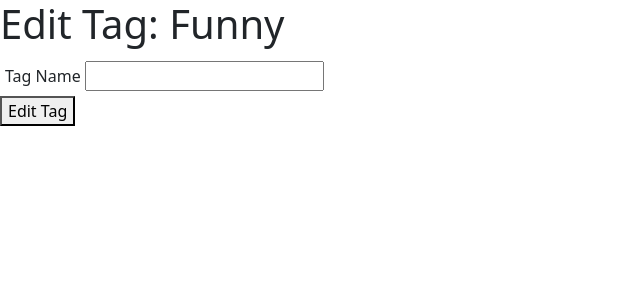
After one commit to gah1289/sql-alchemy-blogly, a Flask app: page /edit-tag/1 in a window 1280 px wide. The commit adds this page. Shown: the top 300 px of the page, without its empty margins (0-640 px from the left). Run offline with Flask 2, Linux system fonts and the light colour scheme; data comes from the database, SQL or seed files in the repository.

Commit message:
part 3, changed html form names

```diff
--- a/app.py
+++ b/app.py
@@ -1,7 +1,7 @@
 """Blogly application."""
 
 from flask import Flask, render_template, request, redirect
-from models import db, connect_db, User, Post
+from models import db, connect_db, User, Post, Tag, PostTag
 from flask_sqlalchemy import SQLAlchemy
 from seed import add_seed_data
 # from flask_debugtoolbar import DebugToolbarExtension
@@ -22,15 +22,16 @@ add_seed_data()
 def show_users():
 
     users = User.query.all()
-    return render_template("users.html", users = users)
+    tags=Tag.query.all()
+    return render_template("home.html", users = users, tags=tags)
 
-@app.route("/add")
+@app.route("/add-user")
 def show_add_user_form():
     '''Show form to add a user'''
     users = User.query.all()
     return render_template("add-user.html")
 
-@app.route("/add", methods = ["POST"])
+@app.route("/add-user", methods = ["POST"])
 def add_user():
     '''Show form to add a user'''
     first_name=request.form['first-name']
@@ -85,14 +86,16 @@ def edit_user(user_id):
 @app.route("/add-post/<user_id>")
 def add_post_form(user_id):
     user = User.query.get_or_404(user_id)
-    # posts=Post.query.filter_by(user_id=user_id)
-    return render_template('new-post.html', user=user)
+    tags=Tag.query.all()
+    return render_template('add-post.html', user=user, tags=tags)
 
 @app.route("/add-post/<user_id>", methods=["POST"])
 def add_post(user_id):
     post_title=request.form['post-title']
     post_content = request.form.get('post-content')
-    new_post = Post(user_id=user_id, post_title=post_title, post_content=post_content)
+    tag_ids=[int(num) for num in request.form.getlist('tags')]
+    tags=Tag.query.filter(Tag.id.in_(tag_ids)).all()
+    new_post = Post(user_id=user_id, post_title=post_title, post_content=post_content, tags=tags)
     db.session.add(new_post)
     db.session.commit()
     return redirect(f'/details/{user_id}')
@@ -108,8 +111,6 @@ def post_action(user_id, post_id):
     '''Edit or delete'''
     post=Post.query.filter_by(user_id=user_id).filter_by(id=post_id).one()
     action= request.form.get('post-action')
-    print('**********')
-    print(post.post_title)
     print(action)
     print(post.user_id)
     if action =='Cancel':
@@ -125,7 +126,8 @@ def post_action(user_id, post_id):
 def edit_post_form(user_id, post_id):
     '''show edit post form'''
     post=Post.query.filter_by(user_id=user_id).filter_by(id=post_id).one()
-    return render_template('edit-post.html', post=post)
+    tags=Tag.query.all()
+    return render_template('edit-post.html', post=post, tags=tags)
 
 @app.route('/edit-post/<user_id>-<post_id>', methods=["POST"])
 def edit_post(user_id, post_id):
@@ -134,9 +136,51 @@ def edit_post(user_id, post_id):
 
     post.post_title=request.form.get('new-post-title')
     post.post_content = request.form.get('new-post-content')
-    print('*****************')
-    print(post.post_title)
-    print(post.post_content)
+    tag_ids=[int(num) for num in request.form.getlist('tags')]
+    post.tags=Tag.query.filter(Tag.id.in_(tag_ids)).all()
     db.session.add(post)
     db.session.commit()
     return redirect(f'/details/{user_id}')
+
+@app.route('/add-tag')
+def show_add_tag_form():
+    '''show list of tags'''
+    tags=Tag.query.all()
+    return render_template('add-tag.html', tags=tags)
+
+@app.route('/add-tag', methods=["POST"])
+def add_tag():
+    '''add tag to tag list'''
+    tag_name = request.form.get('tag-name')
+    new_tag = Tag(name=tag_name)
+    db.session.add(new_tag)
+    db.session.commit()
+    return redirect(f'/')
+
+@app.route('/show-tag/<tag_id>')
+def show_tag(tag_id):
+    '''show tag page'''
+    tag=Tag.query.get(tag_id)
+    return render_template('/show-tag.html', tag=tag)
+
+@app.route('/edit-tag/<tag_id>')
+def show_tag_edit_form(tag_id):
+    '''show edit tag form'''
+    tag=Tag.query.get(tag_id)
+    return render_template('edit-tag.html', tag=tag)
+
+@app.route('/edit-tag/<tag_id>', methods=["POST"])
+def edit_tag(tag_id):
+    '''show edit tag form'''
+    tag=Tag.query.get(tag_id)
+    tag.name=request.form.get('tag-name')
+    db.session.add(tag)
+    db.session.commit()
+    return redirect(f'/show-tag/{tag_id}')
+
+@app.route('/delete-tag/<tag_id>')
+def delete_tag(tag_id):
+    '''show edit tag form'''
+    Tag.query.filter_by(id=tag_id).delete()
+    db.session.commit();
+    return render_template('deleted.html')
--- a/static/app.css
+++ b/static/app.css
@@ -14,3 +14,13 @@ li {
 #old-post {
 	color: #b2beb5;
 }
+
+.badge-primary {
+	background-color: #007bff;
+	text-decoration: none;
+}
+
+.badge-primary:hover {
+	background-color: #0562c5;
+	color: #fff;
+}
--- /dev/null
+++ b/templates/edit-tag.html
@@ -0,0 +1,12 @@
+{% extends "base.html" %}
+{% block title %}Add User {% endblock %}
+{% block content %}
+<form method="POST">
+        <h1>Edit Tag: {{tag.name}}</h1>
+        <div>
+            <label for="tag-name">Tag Name</label>
+            <input type="text" name="tag-name" id="tag-name">
+        </div>
+        <button>Edit Tag</button>
+</form>
+{% endblock %}
```
Also changed, not shown: models.py (+32 -7 lines), seed.py (+8 -1 lines), templates/add-post.html (renamed from templates/new-post.html, +8 -0 lines), templates/add-tag.html (added, +12 -0 lines), templates/edit-post.html (+8 -1 lines), templates/home.html (added, +24 -0 lines), templates/show-tag.html (added, +16 -0 lines), templates/users.html (deleted, +0 -11 lines), templates/view-post.html (+9 -0 lines).
